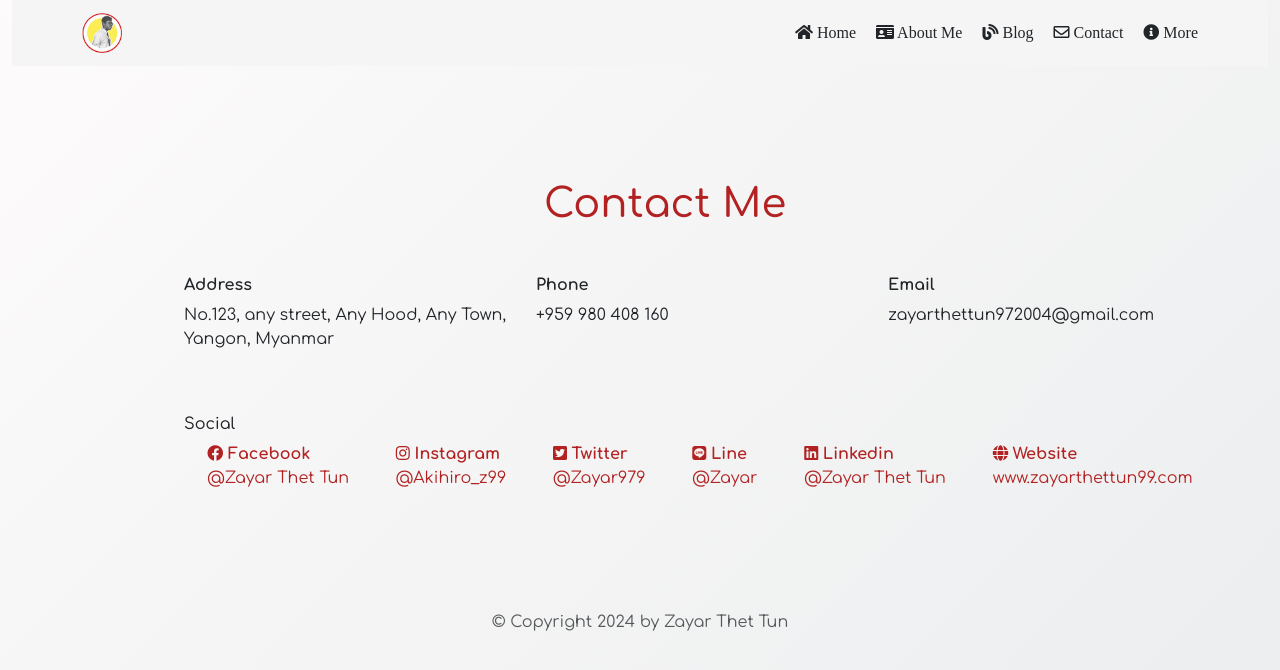
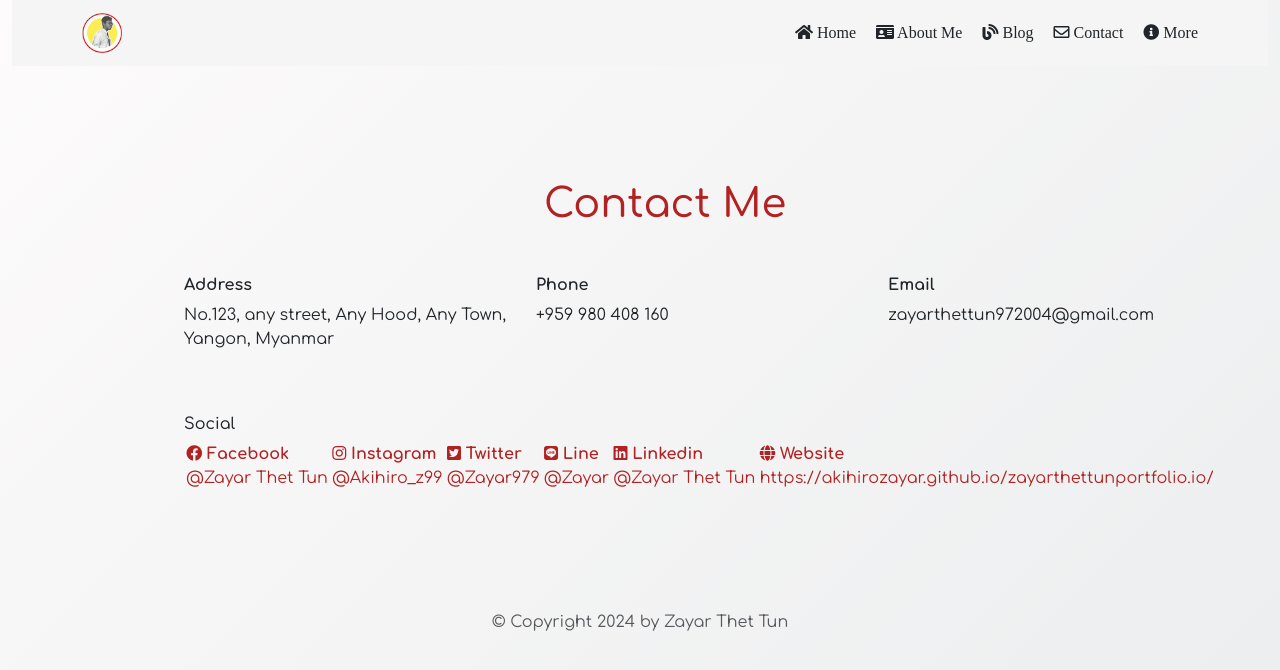
Before and after one commit to AkihiroZayar/zayarthettunportfolio.io, a plain HTML site: page contact.html in a window 1280 px wide. Drawn offline with nearby package versions, Linux system fonts and the light colour scheme; a web font is replaced by a local one.

Commit message:
Update contact.html

```diff
--- a/contact.html
+++ b/contact.html
@@ -126,7 +126,7 @@
           <li><a href="#" style="text-decoration: none; color: #b22222;"><i class="fab fa-twitter-square"></i> <b>Twitter</b> <p>@Zayar979</p></a></li>
           <li><a href="#" style="text-decoration: none; color: #b22222;"><i class="fab fa-line"></i> <b>Line</b><p>@Zayar</p></a></li>
           <li><a href="#" style="text-decoration: none; color: #b22222;"><i class="fab fa-linkedin"></i> <b>Linkedin</b><p>@Zayar Thet Tun</p></a></li>
-          <li><a href="#" style="text-decoration: none; color: #b22222;"><i class="fas fa-globe"></i> <b>Website</b><p>www.zayarthettun99.com</p></a></li>
+          <li><a href="#" style="text-decoration: none; color: #b22222;"><i class="fas fa-globe"></i> <b>Website</b><p>https://akihirozayar.github.io/zayarthettunportfolio.io/</p></a></li>
         </ul>
       </div>
     </div>
```
